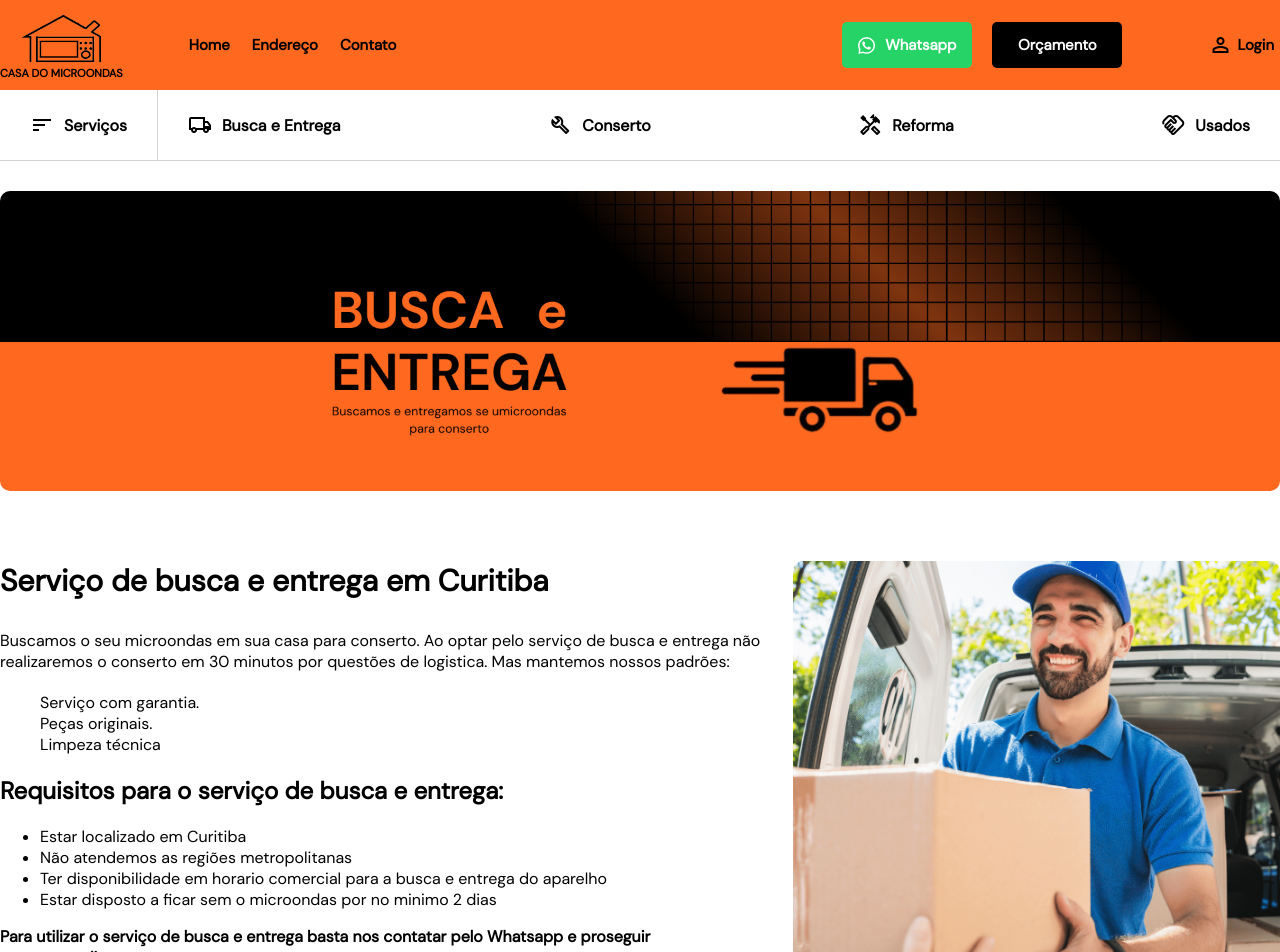
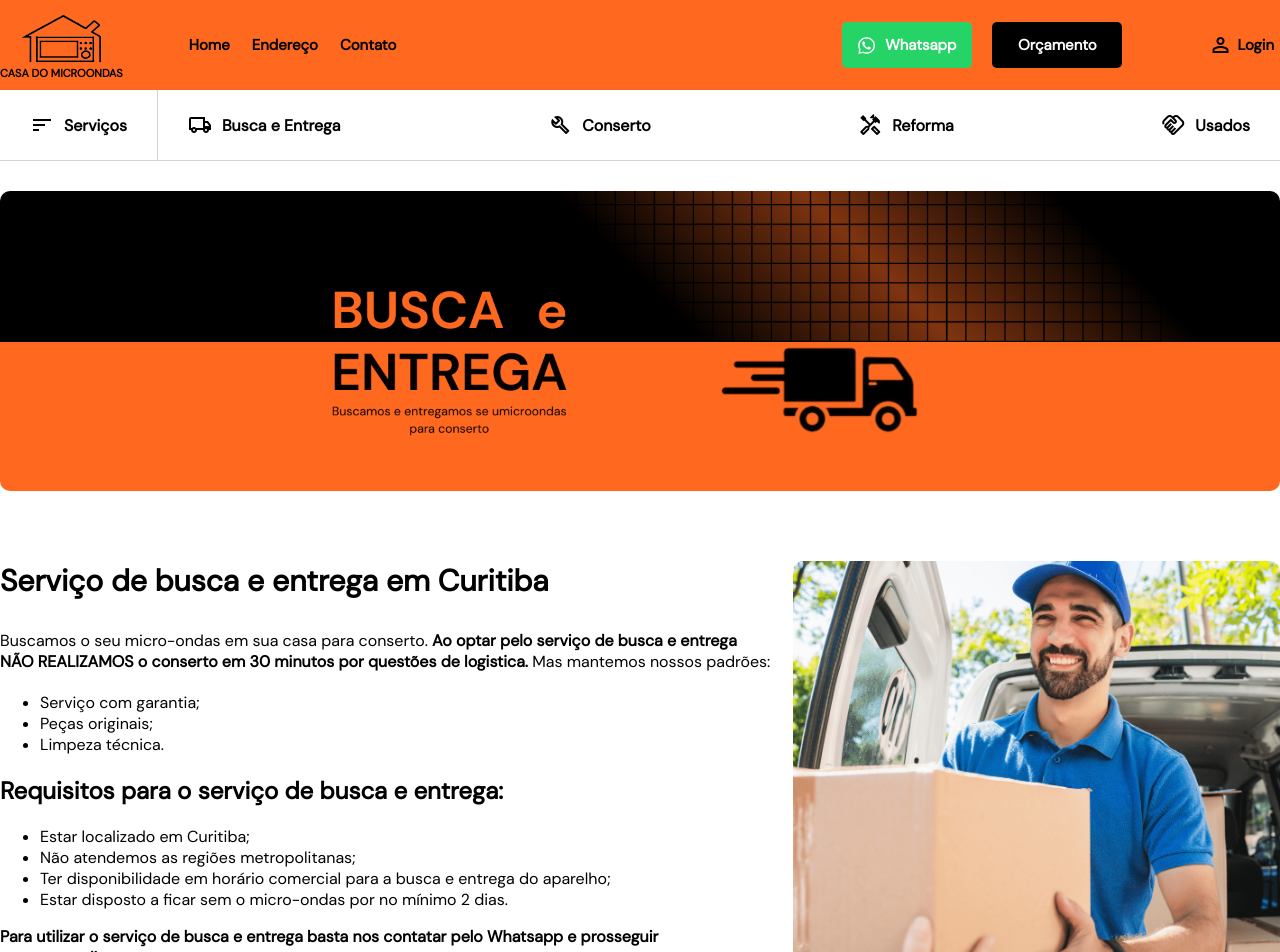
Before and after one commit to kwvalera/ProjetoMicroFront, a React (Create React App) app: page /busca-e-entrega in a window 1280 px wide. Shown: the top 952 px of the page. Built offline with nearby package versions, Linux system fonts and the light colour scheme.

Commit message:
Correção de erros ortográficos e pequenos ajustes diversos

```diff
--- a/src/components/BuscaContent.js
+++ b/src/components/BuscaContent.js
@@ -13,25 +13,25 @@ export default function BuscaContent() {
                             Serviço de busca e entrega em Curitiba
                         </h1>
                         <div class="textBusca">
-                            <p>Buscamos o seu microondas em sua casa para conserto. Ao optar pelo serviço de busca e entrega não</p>
-                            <p>realizaremos o conserto em 30 minutos por questões de logistica. Mas mantemos nossos padrões:</p>
+                            <p>Buscamos o seu micro-ondas em sua casa para conserto. <strong>Ao optar pelo serviço de busca e entrega</strong></p>
+                            <p><strong>NÃO REALIZAMOS o conserto em 30 minutos por questões de logistica.</strong> Mas mantemos nossos padrões:</p>
                             <ul>
-                                <p>Serviço com garantia.</p>
-                                <p>Peças originais.</p>
-                                <p>Limpeza técnica</p>
+                                <li>Serviço com garantia;</li>
+                                <li>Peças originais;</li>
+                                <li>Limpeza técnica.</li>
                             </ul>
                         </div>
                         <h2>
                             Requisitos para o serviço de busca e entrega:
                         </h2>
                         <ul>
-                            <li>Estar localizado em Curitiba</li>
-                            <li>Não atendemos as regiões metropolitanas</li>
-                            <li>Ter disponibilidade em horario comercial para a busca e entrega do aparelho</li>
-                            <li>Estar disposto a ficar sem o microondas por no minimo 2 dias</li>
+                            <li>Estar localizado em Curitiba;</li>
+                            <li>Não atendemos as regiões metropolitanas;</li>
+                            <li>Ter disponibilidade em horário comercial para a busca e entrega do aparelho;</li>
+                            <li>Estar disposto a ficar sem o micro-ondas por no mínimo 2 dias.</li>
                         </ul>
                         <div>
-                            <p>Para utilizar o serviço de busca e entrega basta nos contatar pelo Whatsapp e proseguir</p>
+                            <p>Para utilizar o serviço de busca e entrega basta nos contatar pelo Whatsapp e prosseguir</p>
                             <p>com o atendimento.</p>
                             <div id="zapBusca">
                                 <img id="imgZapBusca" src="assets/img/zap.png" alt="logo Whatsapp" />
@@ -39,7 +39,7 @@ export default function BuscaContent() {
                             </div>
                         </div>
                     </div>
-                    <img id="imgBusca" src="assets/img/entrega1.png" alt="foto de um microondas" />
+                    <img id="imgBusca" src="assets/img/entrega1.png" alt="foto de um micro-ondas" />
                 </div>
             </div>
         </div>
--- a/src/components/ConsertoContent.js
+++ b/src/components/ConsertoContent.js
@@ -7,25 +7,25 @@ export default function ConsertoContent() {
                 <div class="Busca">
                     <div class="contentBusca">
                         <h1>
-                            Conserto de microondas em 30 minutos
+                            Conserto de micro-ondas em 30 minutos
                         </h1>
                         <div class="textBusca">
                             <p>Visite uma de nossas lojas para que nossos técnicos especializados possam realizar uma avaliação</p>
                             <p>minuciosa e detalhada do seu problema. Após a avalição será realizado o conserto do aparelho.</p>
                             <ul>
-                                <p>Serviço com garantia.</p>
-                                <p>Peças originais.</p>
-                                <p>Limpeza técnica</p>
+                                <li>Serviço com garantia;</li>
+                                <li>Peças originais;</li>
+                                <li>Limpeza técnica.</li>
                             </ul>
-                            <p>Não atendemos a domicílio!</p>
+                            <strong>Não atendemos em domicílio!</strong>
                         </div>
                         <h2>
                             Atente-se a algumas informações:
                         </h2>
                         <ul>
-                            <li>Traga o aparelho até uma de nossas lojas para a avalição</li>
-                            <li>Permanecer no estabelecimento até que o conserto seja concluido</li>
-                            <li>Pagamento em até 3x no cartão</li>
+                            <li>Traga o aparelho até uma de nossas lojas para a avalição;</li>
+                            <li>Permanecer no estabelecimento até que o conserto seja concluido;</li>
+                            <li>Pagamento em até 3x no cartão.</li>
                         </ul>
                         <div>
                             <p>Para iniciar seu atendimento nos chame pelo:</p>
@@ -35,7 +35,7 @@ export default function ConsertoContent() {
                             </div>
                         </div>
                     </div>
-                    <img id="imgBusca" src="assets/img/micro5.jpg" alt="foto de um microondas" />
+                    <img id="imgBusca" src="assets/img/micro5.jpg" alt="foto de um micro-ondas" />
                 </div>
             </div>
         </div>
--- a/src/components/ReformaContent.js
+++ b/src/components/ReformaContent.js
@@ -7,24 +7,24 @@ export default function ReformaContent() {
                 <div class="Busca">
                     <div class="contentBusca">
                         <h1>
-                            Reforma de microondas
+                            Reforma de micro-ondas
                         </h1>
                         <div class="textBusca">
                             <p>Oferecemos um serviço de reforma de alto padrão para aparelhos novos e antigos.</p>
                             <p></p>
                             <ul>
-                                <p>Serviço com garantia.</p>
-                                <p>Peças originais.</p>
-                                <p>Limpeza técnica</p>
+                                <li>Serviço com garantia;</li>
+                                <li>Peças originais;</li>
+                                <li>Limpeza técnica.</li>
                             </ul>
-                            <p>Não atendemos a domicílio!</p>
+                            <strong>Não atendemos em domicílio!</strong>
                         </div>
                         <h2>
                             Atente-se a algumas informações:
                         </h2>
                         <ul>
-                            <li>Traga o aparelho até uma de nossas lojas para a avalição</li>
-                            <li>Pagamento em até 3x no cartão</li>
+                            <li>Traga o aparelho até uma de nossas lojas para a avalição;</li>
+                            <li>Pagamento em até 3x no cartão.</li>
                         </ul>
                         <div>
                             <p>Para iniciar seu atendimento nos chame pelo:</p>
```
